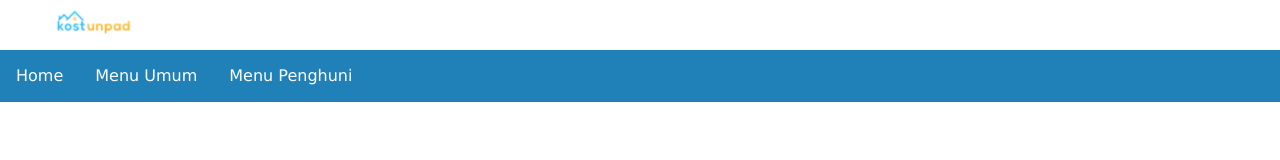
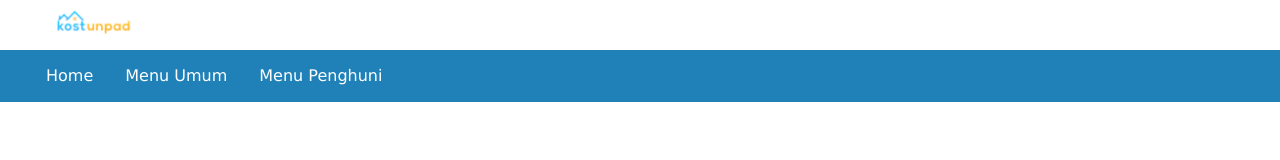
Before and after one commit to xturus138/KosanWebsite, a plain HTML site: page index.html in a window 1280 px wide. Drawn offline with nearby package versions, Linux system fonts and the light colour scheme.

Commit message:
fixing the topnav

```diff
--- a/style.css
+++ b/style.css
@@ -62,3 +62,7 @@ body {
   .dropdown:hover .dropdown-content {
     display: block;
   }
+
+  .navbar a:first-child {
+    margin-left: 30px;
+}
```
